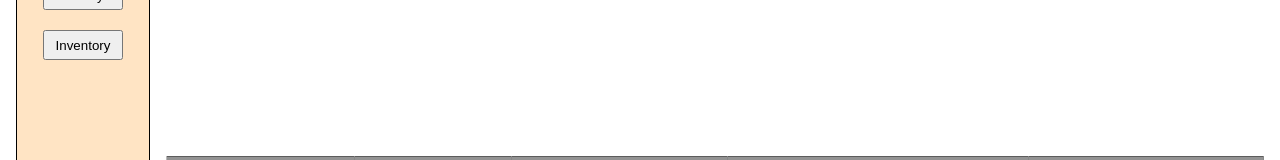
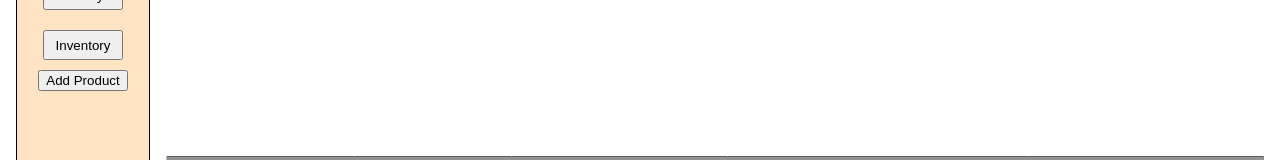
Before and after one commit to ApenJulius/InventoryManagement, a React (Create React App) app in the folder frontend/: page / in a window 1280 px wide. Shown: the part 237-397 px from the top of the page. Built offline with nearby package versions, Linux system fonts and the light colour scheme; no server answers.

Commit message:
AddProductModal now hides properly

```diff
--- a/frontend/src/components/SideTab/SideTab.tsx
+++ b/frontend/src/components/SideTab/SideTab.tsx
@@ -2,6 +2,7 @@ import React from 'react';
 import { Outlet } from 'react-router-dom';
 import './SideTab.css';
 import QRScanner from '../QRScanner/QRScanner';
+import AddProductModal from '../AddProductModal/AddProductModal';
 
 interface IUser {
     name: string;
@@ -10,9 +11,12 @@ interface IUser {
 
 const SideTab: React.FC<IUser> = ({ name, role }) => {
     const [showQR, setShowQR] = React.useState(false);
-
+    const [showAddProduct, setShowAddProduct] = React.useState(false);
     const toggleQR = () => {
         setShowQR(!showQR);
+    };
+    const toggleAddProduct = () => {
+        setShowAddProduct(!showAddProduct);
     };
     // Add your component logic here
     return (
@@ -34,11 +38,20 @@ const SideTab: React.FC<IUser> = ({ name, role }) => {
                         Inventory
                     </button>
                     {
+                        showAddProduct ?
+                            <AddProductModal onOutsideClick={toggleAddProduct}/>
+                            : null
+
+                    }
+                    {
                         showQR ?
                             <QRScanner onOutsideClick={toggleQR}/>
                             : null
                     }
                 </div>
+                <button onClick={toggleAddProduct}>
+                        Add Product
+                </button>
                 <button onClick={toggleQR} className='sidebar-button qr-button'>
                 </button>
             </div>
```
